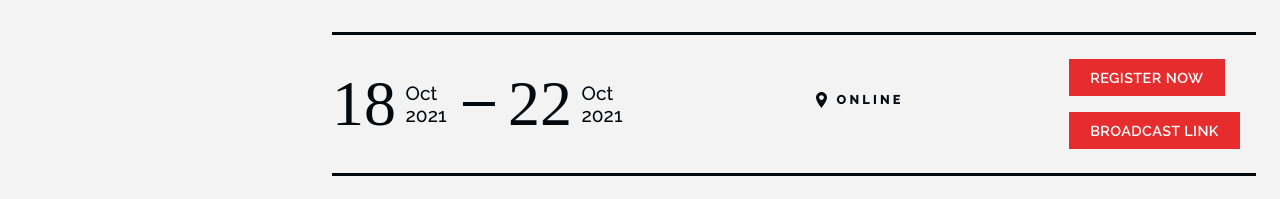
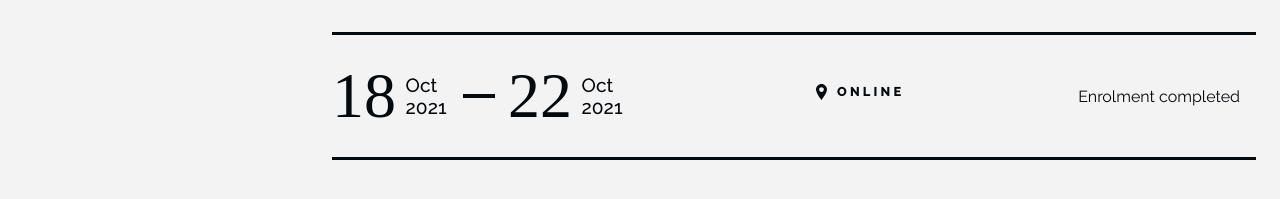
Before and after one commit to Atlantis3221/scitech, a Next.js app: page /en/scientificPracticalConference in a window 1280 px wide. Shown: the part 560-759 px from the top of the page. Built offline with nearby package versions, Linux system fonts and the light colour scheme; no server answers; the database is empty.

Commit message:
feat: close registration

```diff
--- a/pages/[lang]/scientificPracticalConference.js
+++ b/pages/[lang]/scientificPracticalConference.js
@@ -315,12 +315,15 @@ export default function ScientificPracticalConference({ current, modalForm }) {
                       </div>
 
                         <div className="schedule_button">
-                            <div className='registerEventForm'>
-                              <Button red onClick={openModal}>{current["Зарегистрироваться"]}</Button>
-                            </div>
-                            <a href='https://youtu.be/0DW2szyv5GY' className="btn btn__red mt1">
-                              {current["Ссылка на трансляцию"]}
-                            </a>
+                          <div className="schedule_button">
+                            <p className="raleway">{current["Прием заявок окончен"]}</p>
+                          </div>
+                            {/*<div className='registerEventForm'>*/}
+                            {/*  <Button red onClick={openModal}>{current["Зарегистрироваться"]}</Button>*/}
+                            {/*</div>*/}
+                            {/*<a href='https://youtu.be/0DW2szyv5GY' className="btn btn__red mt1">*/}
+                            {/*  {current["Ссылка на трансляцию"]}*/}
+                            {/*</a>*/}
                         </div>
                     </div>
                   </li>
```
